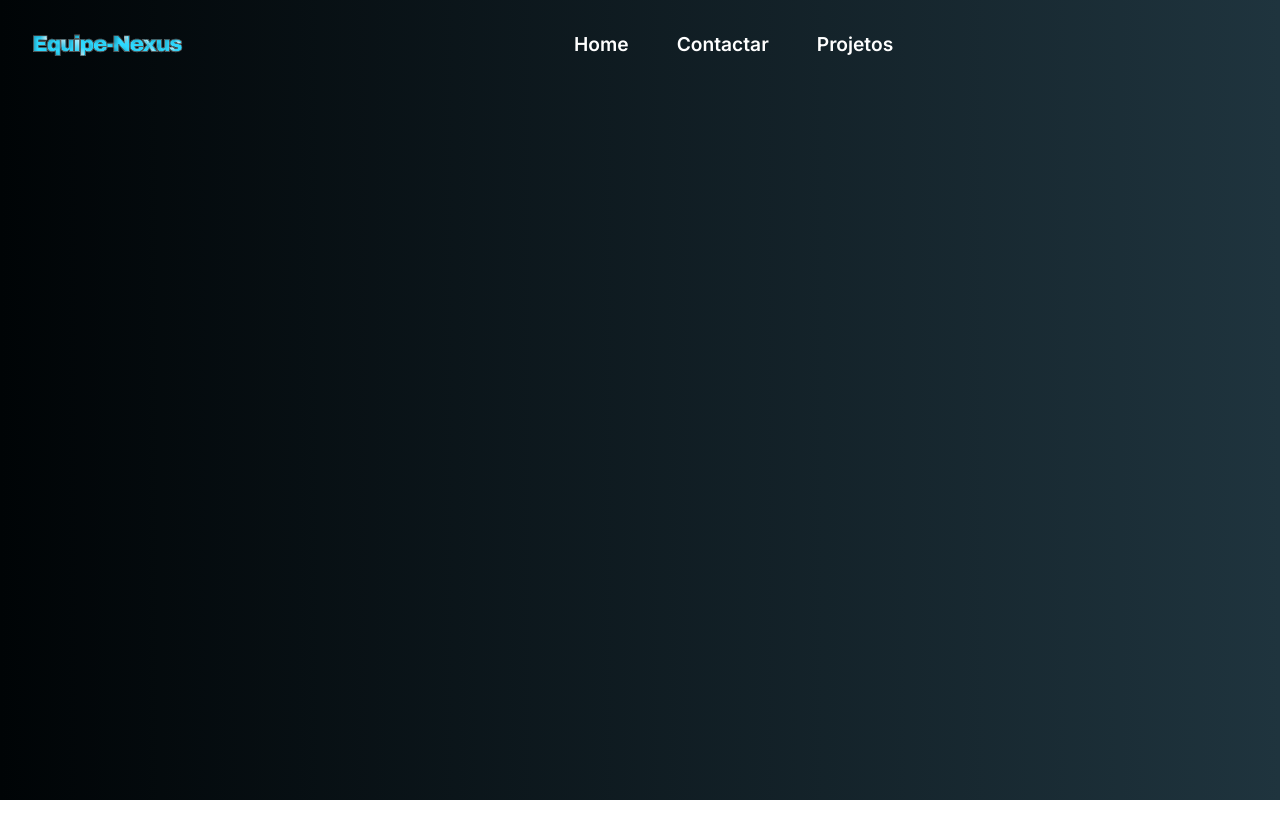
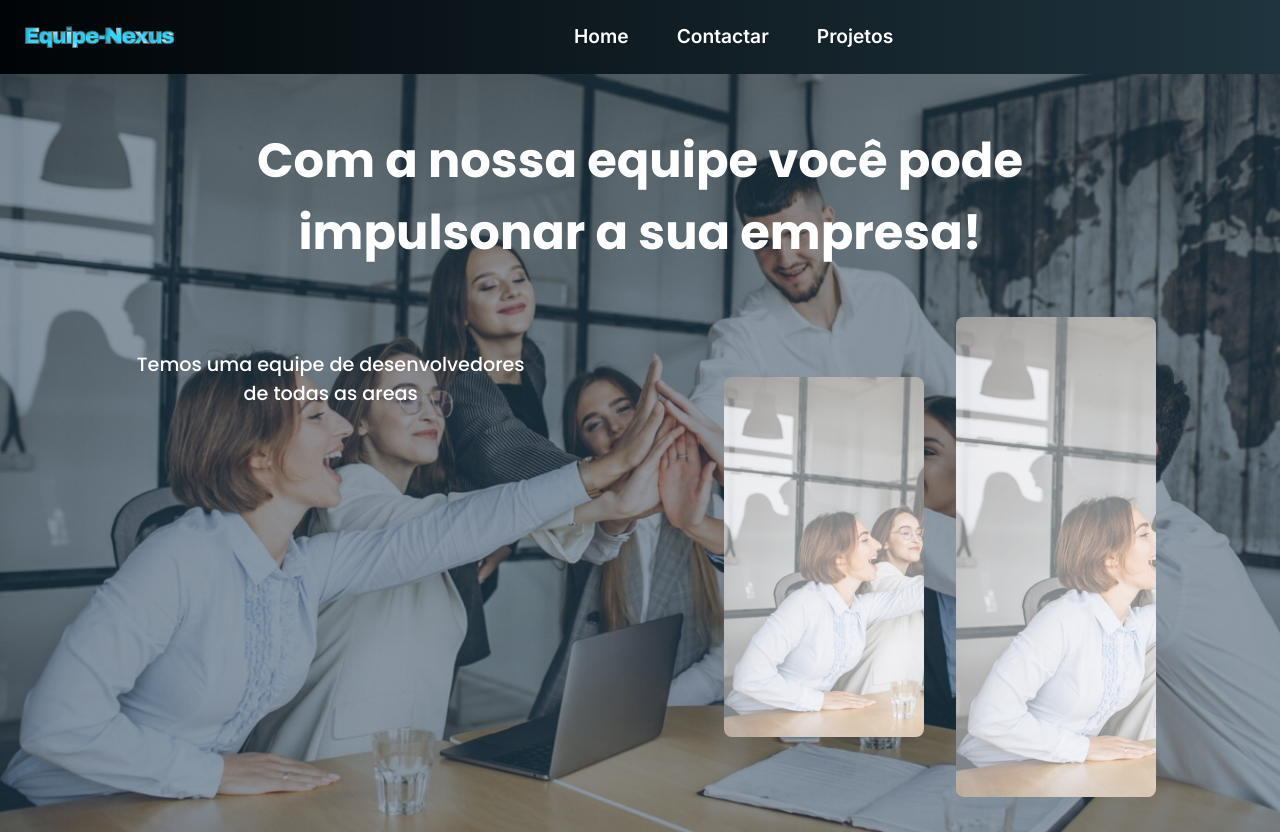
Before and after one commit to Equipe-Nexus/equipe-nexus, a React (Vite) app: page / in a window 1280 px wide. Before the commit the page ends 800 px from the top, so only its background shows below. Built offline with nearby package versions, Linux system fonts and the light colour scheme.

Commit message:
commit section 3 do site

```diff
--- a/src/index.css
+++ b/src/index.css
@@ -1,7 +1,8 @@
 @import url('https://fonts.googleapis.com/css2?family=Inter:wght@400;600&display=swap');
+@import url('https://fonts.googleapis.com/css2?family=Poppins:wght@400;500;600;700&display=swap');
 
 :root {
-  font-family: 'Inter', system-ui, Avenir, Helvetica, Arial, sans-serif;
+  font-family: 'Inter', 'Poppins', system-ui, Avenir, Helvetica, Arial, sans-serif;
 }
 
 a {
@@ -14,6 +15,8 @@ a:hover {
 
 body {
   background-image: linear-gradient(to right, #000406, #1f343e);
+  margin: 0;
+  padding: 0;
 }
 
 h1 {
--- a/src/screens/LandingPage/index.tsx
+++ b/src/screens/LandingPage/index.tsx
@@ -1,8 +1,18 @@
+import './styles.css';
+
 export function LandingPage() {
     return (
         <main>
-            <h1>Landing Page</h1>
-            <div style={{background: 'white', width: 100, height: 200}} ></div>
+            <div className="section-3" >
+                <h1 className="section-3__title" >Com a nossa equipe você pode impulsonar a sua empresa!</h1>
+                <div className='section-3__subtiltes__and__images' >
+                    <p className='section-3__subtitle' >Temos uma equipe de desenvolvedores de todas as areas</p>
+                    <div className='section-3__images__section' >
+                        <div className='section-3__images__section__1'></div>
+                        <div className='section-3__images__section__2'></div>
+                    </div>
+                </div>
+            </div>
         </main>
     )
 }
--- /dev/null
+++ b/src/screens/LandingPage/styles.css
@@ -0,0 +1,84 @@
+.section-3 {
+    background-image: url('../../assets/image1.png');
+    width: '100%';
+    height: 90vh;
+    background-color: #2c4659;
+    background-position: center;
+    background-repeat: no-repeat;
+    background-size: cover;
+    display: flex;
+    align-items: center;
+    padding: 1.2em;
+    flex-direction: column;
+}
+
+.section-3__title {
+    color: white;
+    font-size: 3em;
+    text-align: center;
+    max-width: 80vw;
+    font-weight: 700;
+    font-family: 'Poppins', sans-serif;
+}
+
+.section-3__subtiltes__and__images {
+    display: flex;
+    flex: 1;
+    flex-direction: row;
+    gap: 2em;
+    justify-content: space-between;
+}
+
+.section-3__subtitle {
+    color: white;
+    font-size: 1.2em;
+    text-align: center;
+    font-weight: 500;
+    font-family: 'Poppins', sans-serif;
+    max-width: 40%;
+    margin-top: 2.5em;
+}
+
+.section-3__images__section {
+    display: flex;
+    flex-direction: row;
+    align-items: center;
+    gap: 2em;
+}
+
+.section-3__images__section__1,
+.section-3__images__section__2 {
+    background-color: white;
+    border-radius: 8px;
+    min-width: 200px;
+    max-width: 45%;
+    background-image: url('../../assets/image1.png');
+    background-position: initial;
+    background-repeat: no-repeat;
+    background-size: cover;
+}
+
+.section-3__images__section__1 {
+    height: 45vh;
+}
+
+.section-3__images__section__2 {
+    height: 60vh;
+}
+
+@media (max-width: 768px) {
+    .section-3__title {
+        font-size: 1.2em;
+    }
+
+    .section-3__subtiltes__and__images {
+        flex-direction: column;
+        align-items: center;
+    }
+
+    .section-3__images__section__1,
+    .section-3__images__section__2 {
+        max-width: 40%;
+        height: 20vh;
+    }
+}
--- a/src/screens/RootPage/index.tsx
+++ b/src/screens/RootPage/index.tsx
@@ -1,5 +1,6 @@
 //import { Outlet } from 'react-router-dom';
 
+import { Outlet } from 'react-router-dom';
 import { Header } from '../../components/Header';
 //import { Footer } from '../../components/Footer';
 
@@ -7,7 +8,7 @@ export function RootPage() {
     return (
         <>
             <Header />
-
+            <Outlet />
         </>
     )
 }
```
Also changed, not shown: src/assets/image1.png (added).
